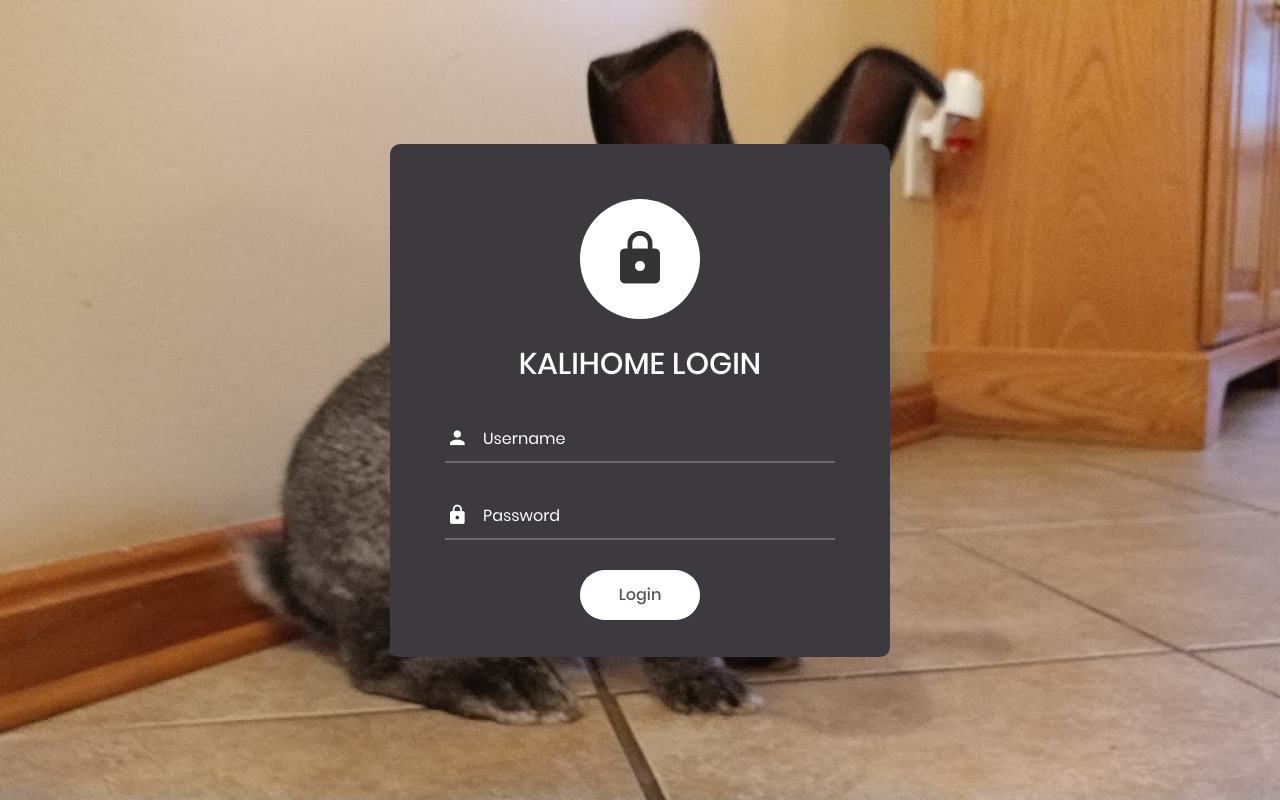
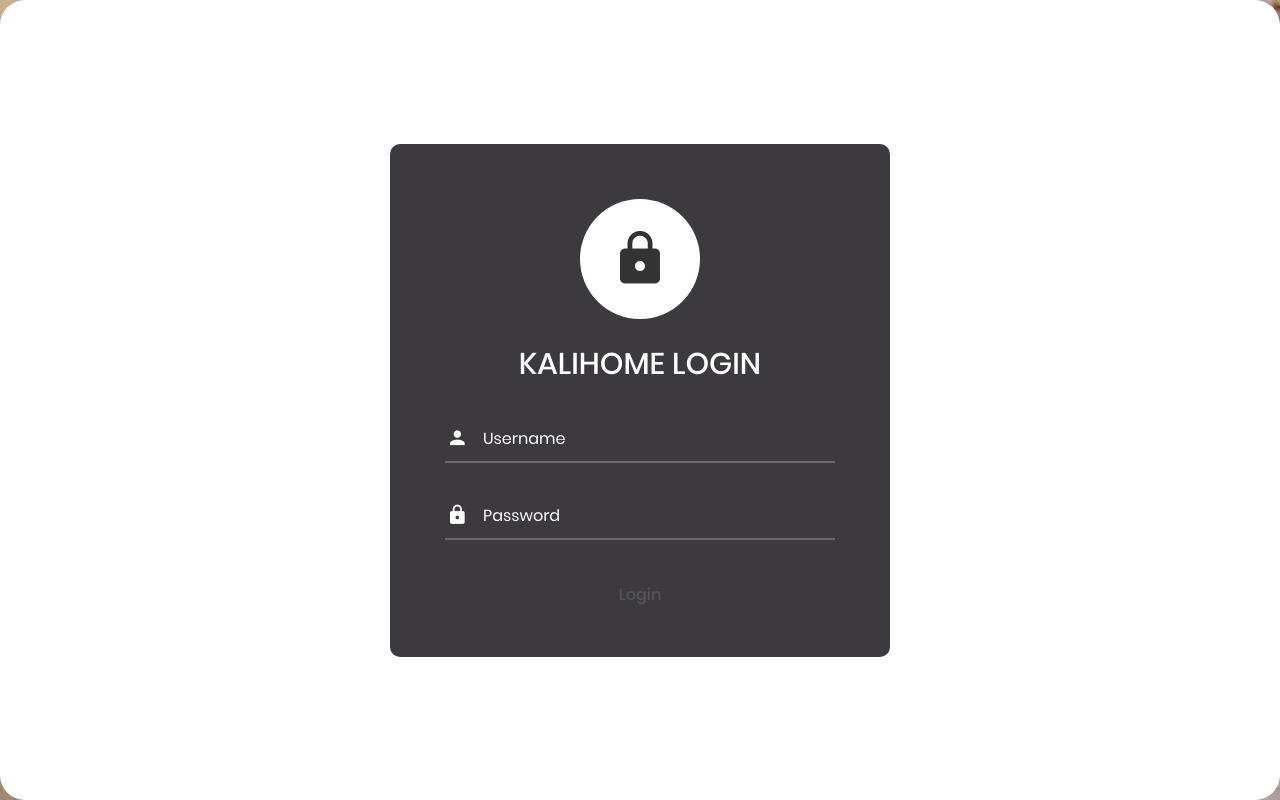
Before and after one commit to jasonmello114/kalihome, a PHP site: page / in a window 1280 px wide. Run offline with PHP 8.4, Linux system fonts and the light colour scheme.

Commit message:
Update main.css

```diff
--- a/css/main.css
+++ b/css/main.css
@@ -405,13 +405,13 @@ iframe {
   height: 50px;
   border-radius: 25px;
 
-  background: #9152f8;
+  /*background: #9152f8;
   background: -webkit-linear-gradient(bottom, #7579ff, #b224ef);
   background: -o-linear-gradient(bottom, #7579ff, #b224ef);
   background: -moz-linear-gradient(bottom, #7579ff, #b224ef);
   background: linear-gradient(bottom, #7579ff, #b224ef);
   position: relative;
-  z-index: 1;
+  z-index: 1;*/
 
   -webkit-transition: all 0.4s;
   -o-transition: all 0.4s;
```
